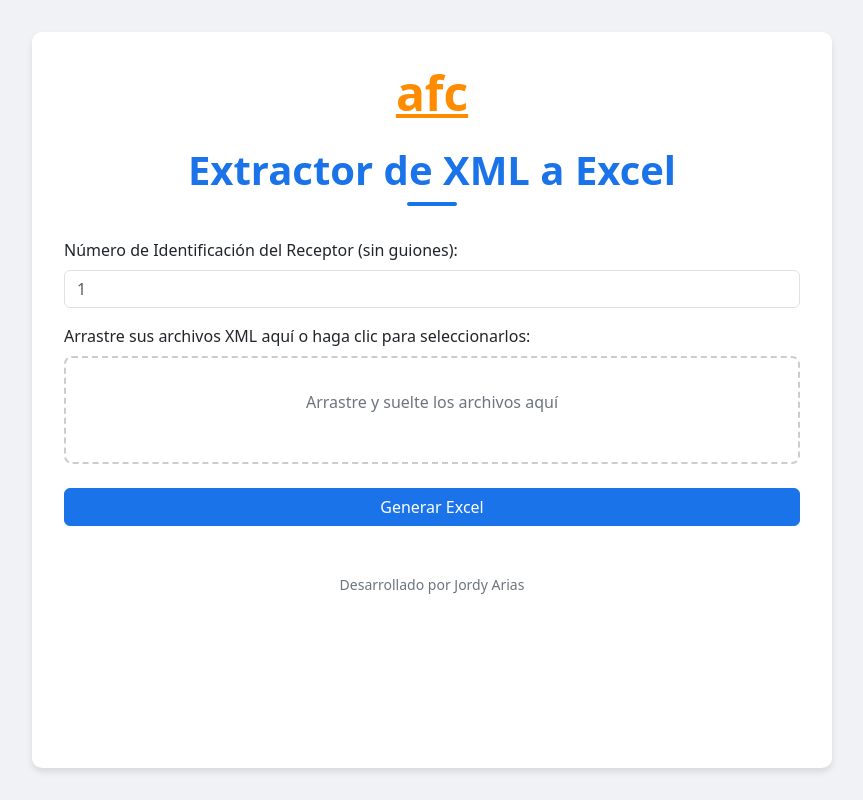
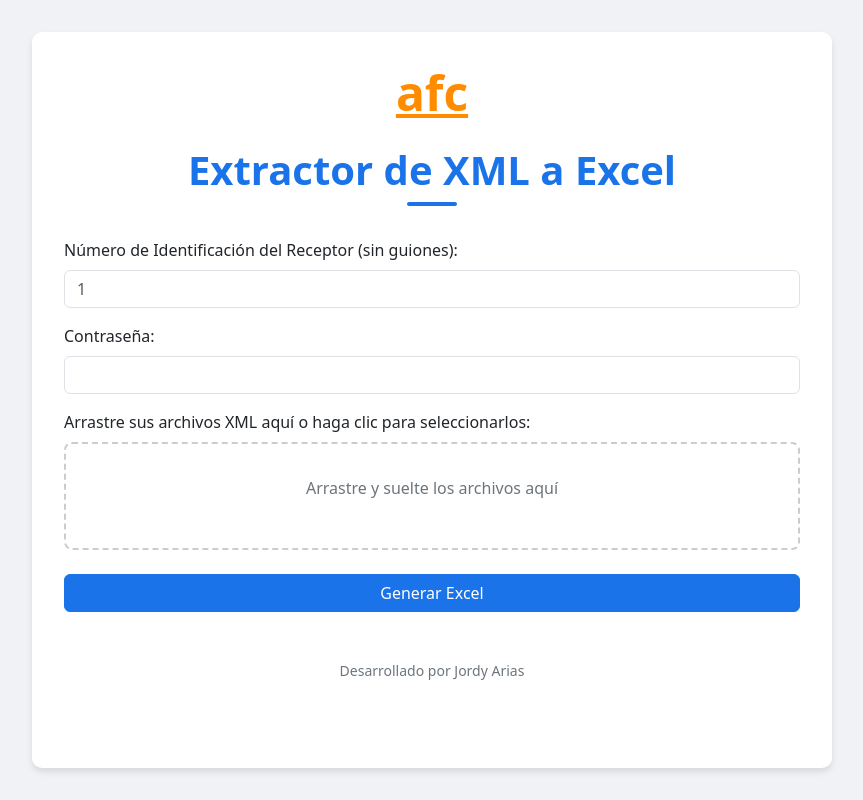
Before and after one commit to Shark3001/Extractor-XML, a Flask app: page / in a window 1280 px wide. Shown: the whole page, without its empty margins (208-1071 px from the left). Run offline with Flask 3, Linux system fonts and the light colour scheme; the visitor is signed in with stand-in values (Sample User, id 1).

Commit message:
index.html

```diff
--- a/templates/index.html
+++ b/templates/index.html
@@ -122,10 +122,22 @@
           {% endif %}
         {% endwith %}
 
-        <form id="uploadForm" action="{{ url_for('upload_files') }}" method="post" enctype="multipart/form-data">
+        <!-- Agregado: Mensaje de error para la contraseña -->
+        <div id="passwordError" class="alert alert-danger" style="display:none;" role="alert">
+            Contraseña incorrecta. Inténtalo de nuevo.
+        </div>
+
+        <!-- Agregado: onsubmit para validar la contraseña -->
+        <form id="uploadForm" action="{{ url_for('upload_files') }}" method="post" enctype="multipart/form-data" onsubmit="return validatePassword(event)">
             <div class="mb-3">
                 <label for="idReceptor" class="form-label">Número de Identificación del Receptor (sin guiones):</label>
                 <input type="text" class="form-control" id="idReceptor" name="idReceptor" placeholder="1" required>
+            </div>
+
+            <!-- Agregado: Campo de contraseña -->
+            <div class="mb-3">
+                <label for="password" class="form-label">Contraseña:</label>
+                <input type="password" class="form-control" id="password" name="password" required>
             </div>
 
             <div class="mb-4">
@@ -153,6 +165,25 @@
     </div>
 
     <script>
+        // Función para validar la contraseña
+        function validatePassword(event) {
+            const passwordInput = document.getElementById('password');
+            const passwordError = document.getElementById('passwordError');
+            const correctPassword = "AFC2024*"; // Contraseña requerida
+
+            if (passwordInput.value !== correctPassword) {
+                // Si la contraseña es incorrecta, muestra el mensaje de error
+                passwordError.style.display = 'block';
+                // Previene el envío del formulario
+                event.preventDefault();
+                return false;
+            } else {
+                // Si la contraseña es correcta, oculta cualquier mensaje de error anterior
+                passwordError.style.display = 'none';
+                return true;
+            }
+        }
+
         // Inicio del script para la funcionalidad de arrastrar y soltar
         const dropArea = document.getElementById('dropArea');
         const fileInput = document.getElementById('fileInput');
```
